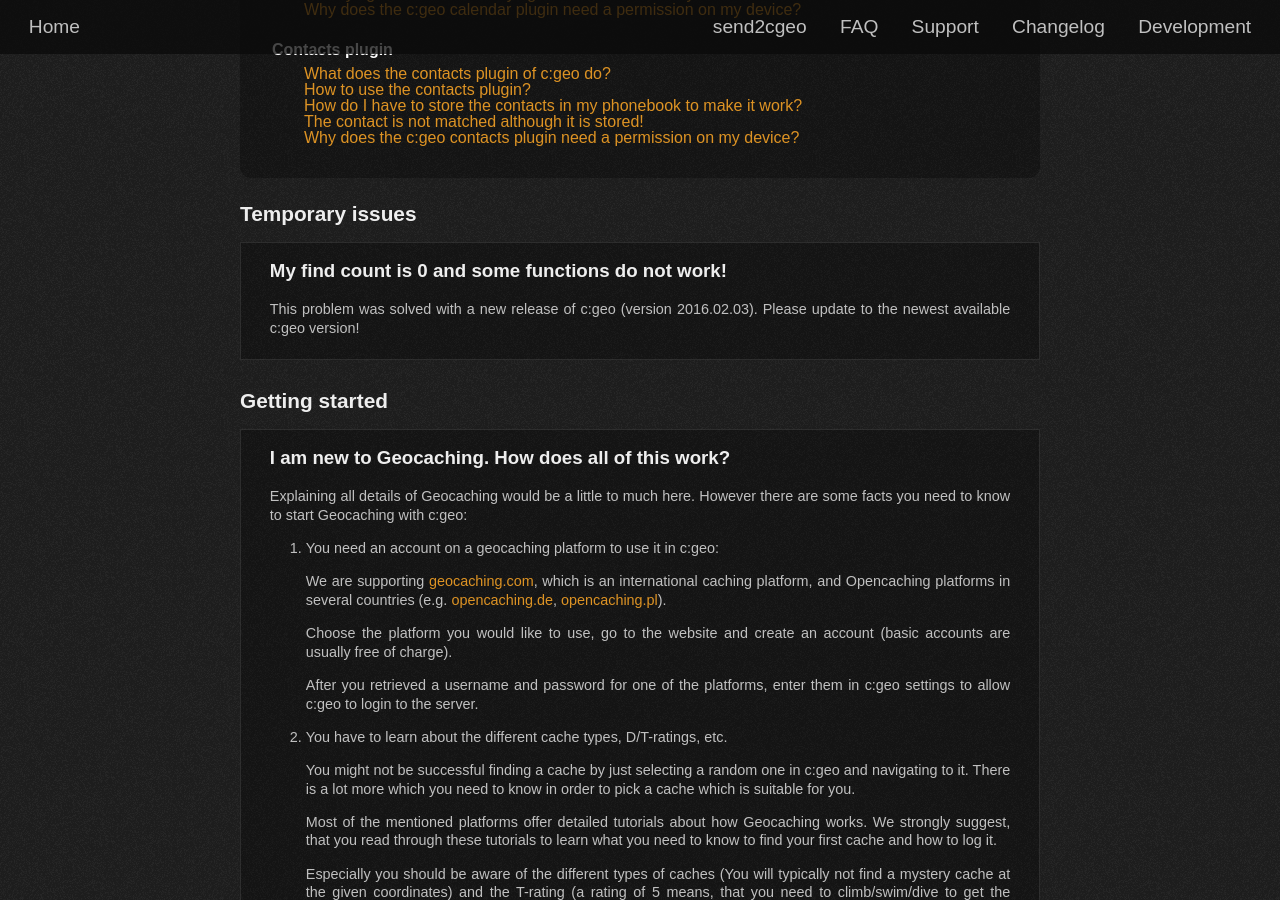
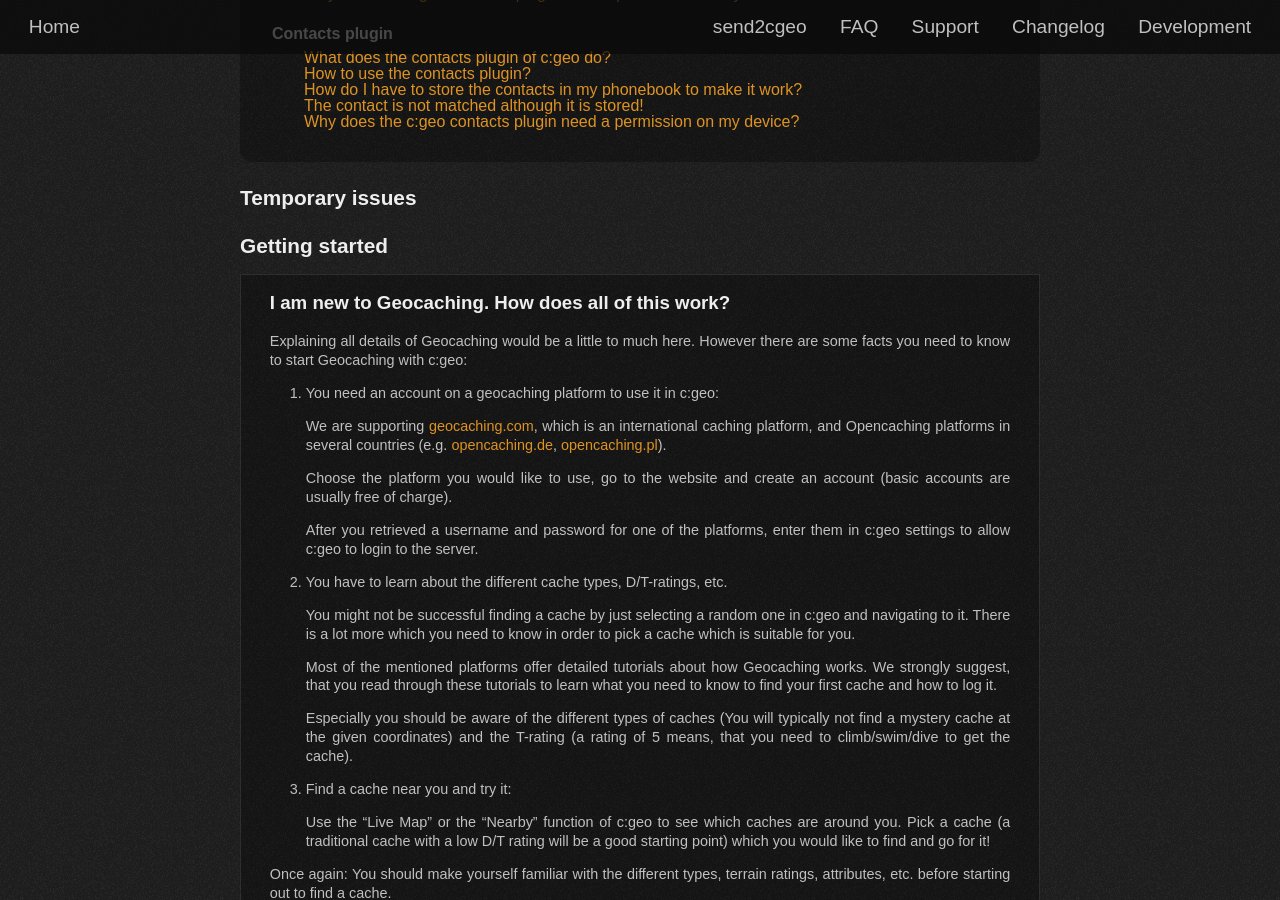
Before and after one commit to cgeo/cgeo.github.io, a Jekyll site: the page built from faq.html, in a window 1280 px wide and 900 px high, scrolled down 2559 px. Built offline with Jekyll 4.4.1, drawn with Linux system fonts in a browser that asks for light colours; some web fonts are replaced; some of the changed text lies outside the part shown.

Commit message:
FAQ: Remove outdated temp issue

```diff
--- a/_data/faq.yml
+++ b/_data/faq.yml
@@ -1,11 +1,5 @@
 - title: Temporary issues
   items:
-
-      - title: My find count is 0 and some functions do not work!
-        id: 5386
-        content: |
-            This problem was solved with a new release of c:geo (version 2016.02.03).
-            Please update to the newest available c:geo version!
 
 - title: Getting started
   items:
```
